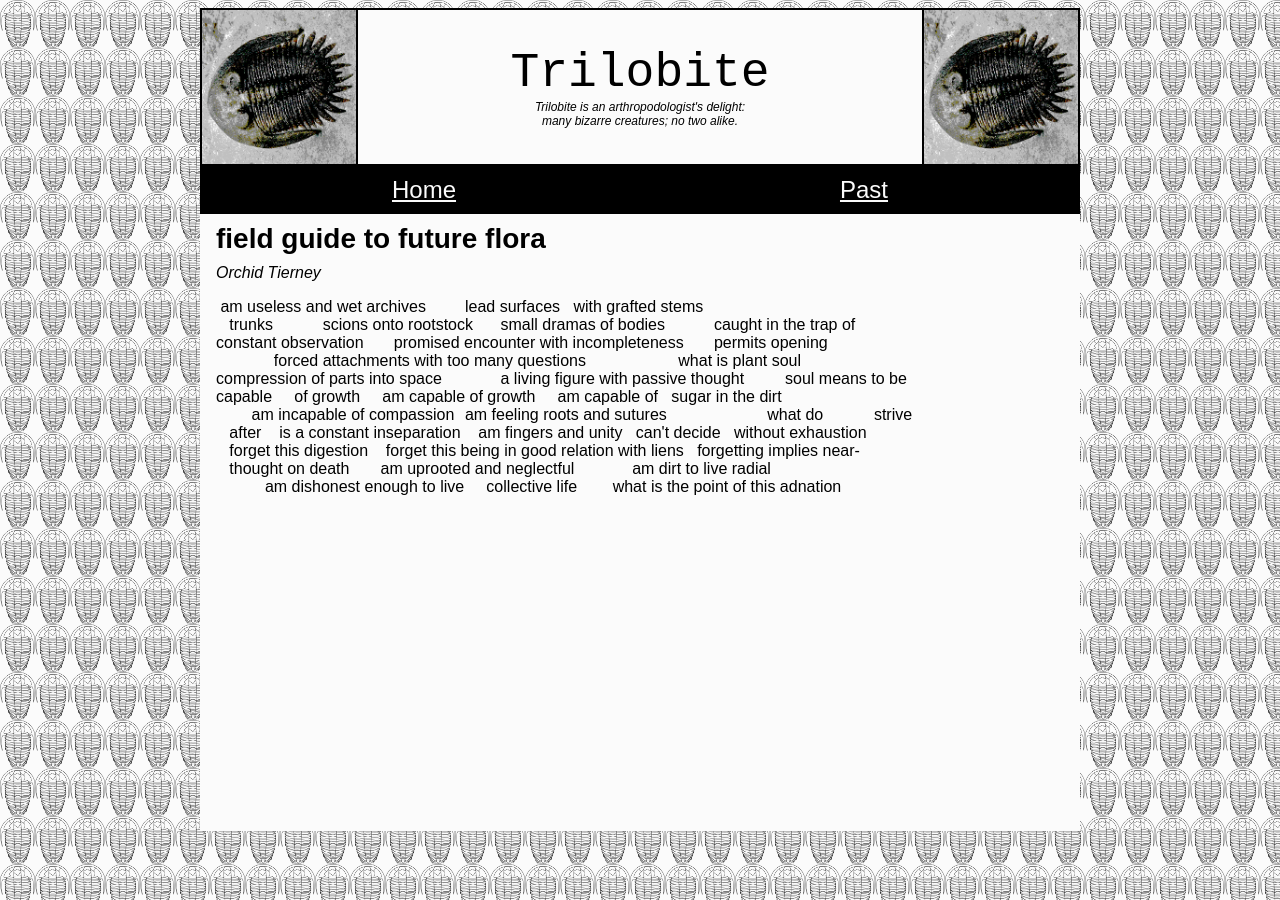
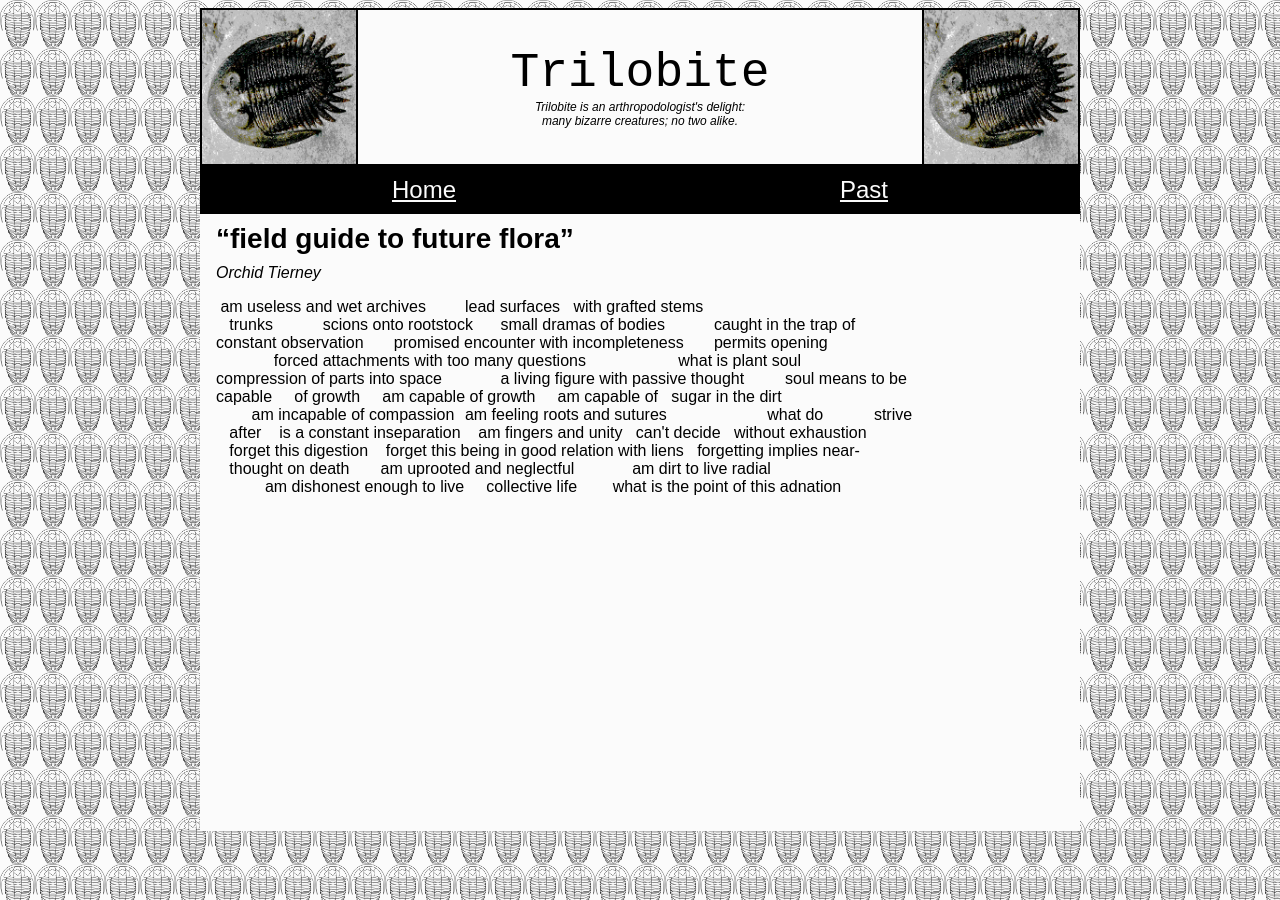
Before and after one commit to trilobite-poetry/trilobite-poetry.github.io, a Jekyll site: the page built from issues/_current/tierney.md, in a window 1280 px wide. Built offline with Jekyll 4.4.1, drawn with Linux system fonts in a browser that asks for light colours.

```diff
--- a/issues/_current/tierney.md
+++ b/issues/_current/tierney.md
@@ -1,5 +1,5 @@
 ---
-title: field guide to future flora
+title: '"field guide to future flora"'
 contributor: Orchid Tierney
 ---
 
```
